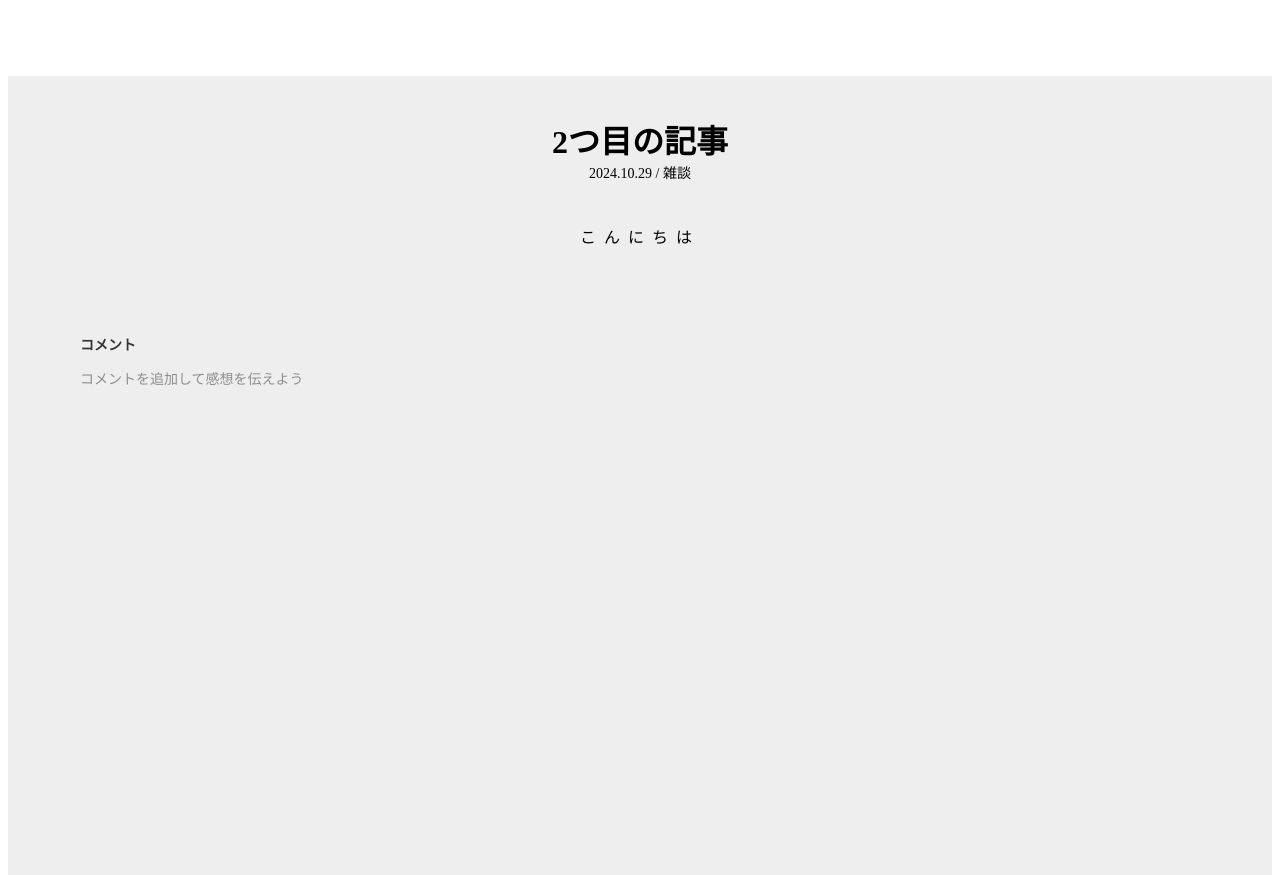
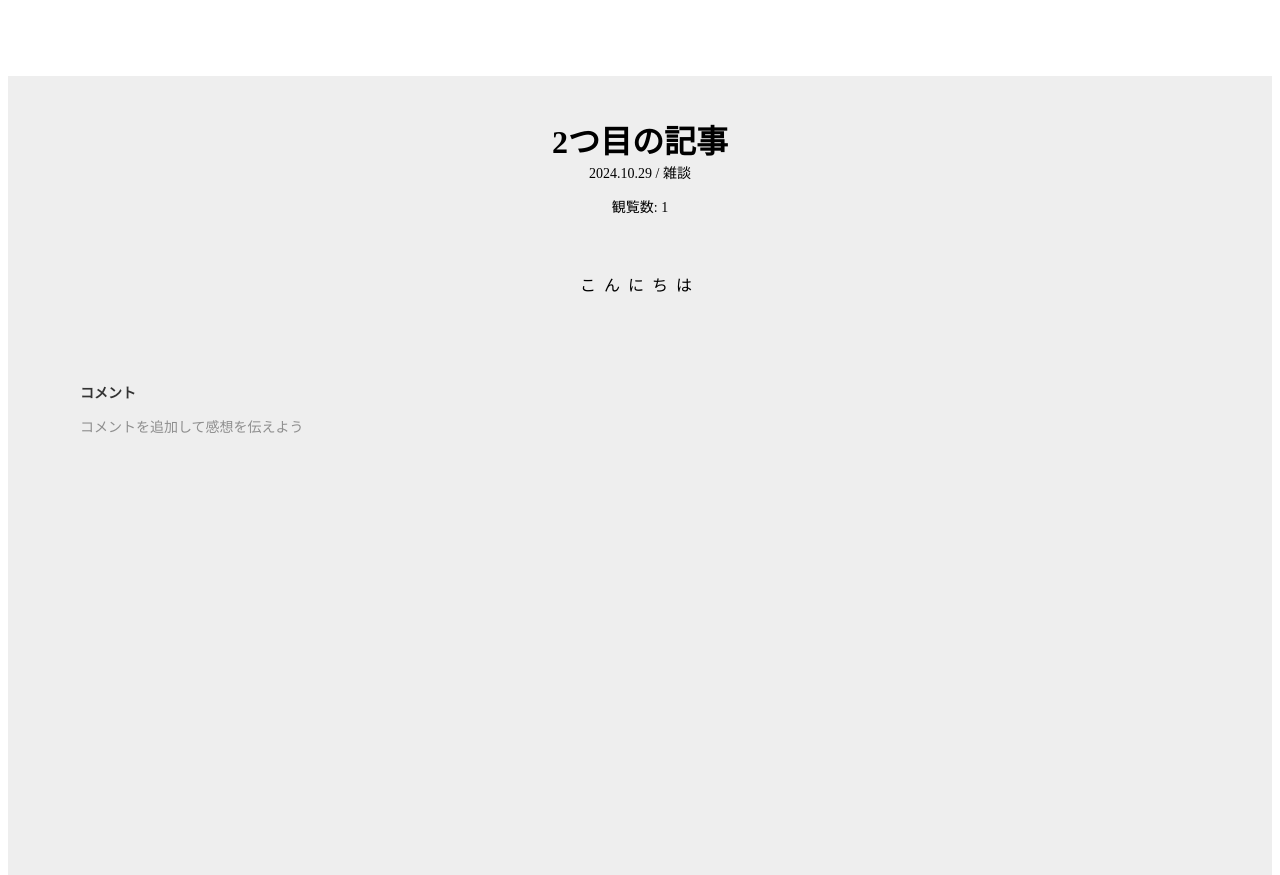
Before and after one commit to SushiRocket/django, a Django app: page /detail/2/ in a window 1280 px wide. Shown: the part 166-1041 px from the top of the page. Run offline with Django 5.2, Linux system fonts and the light colour scheme; data comes from the database, SQL or seed files in the repository; both versions use the stored data as it was after the commit; some libraries are stand-ins or nearby versions.

Commit message:
観覧数の可視化

```diff
--- a/project4/notes/models.py
+++ b/project4/notes/models.py
@@ -17,7 +17,7 @@ class Post(models.Model):
     author = models.ForeignKey(User, on_delete=models.CASCADE, verbose_name='著者', null=True, blank=True)
     created_at = models.DateTimeField('作成日',default=timezone.now)
     category = models.ForeignKey(Category,verbose_name='カテゴリ',on_delete=models.PROTECT)
-    views = models.PositiveIntegerField(default=0)
+    views = models.PositiveIntegerField(default=1)
 
     def __str__(self):
         return self.title
--- a/project4/notes/templates/notes/post_detail.html
+++ b/project4/notes/templates/notes/post_detail.html
@@ -14,6 +14,7 @@
     <div id="post-detail-created_at">
       {{ post.created_at|date:"Y.m.d"}} / {{ post.category }}
     </div>
+    <p>観覧数: {{ post.views }}</p> <!-- 観覧数を表示 -->
     <div id="post-detail-text">
       {{ post.text|linebreaksbr }}
     </div>
--- a/project4/notes/views.py
+++ b/project4/notes/views.py
@@ -49,7 +49,6 @@ class IndexView(generic.ListView):
 
         return context
 
-
 class CategoryView(generic.ListView):
     model = Post
     paginate_by = 10
@@ -64,6 +63,13 @@ class CategoryView(generic.ListView):
 
 class DetailView(generic.DetailView):
     model = Post
+
+    def get(self, request, *args, **kwargs):
+        response = super().get(request, *args, **kwargs)
+        post = self.get_object()
+        post.views += 1
+        post.save()
+        return response
 
 class CommentView(generic.CreateView):
     model = Comment
```
Also changed, not shown: project4/db.sqlite3, project4/notes/migrations/0009_alter_post_views.py (added).
